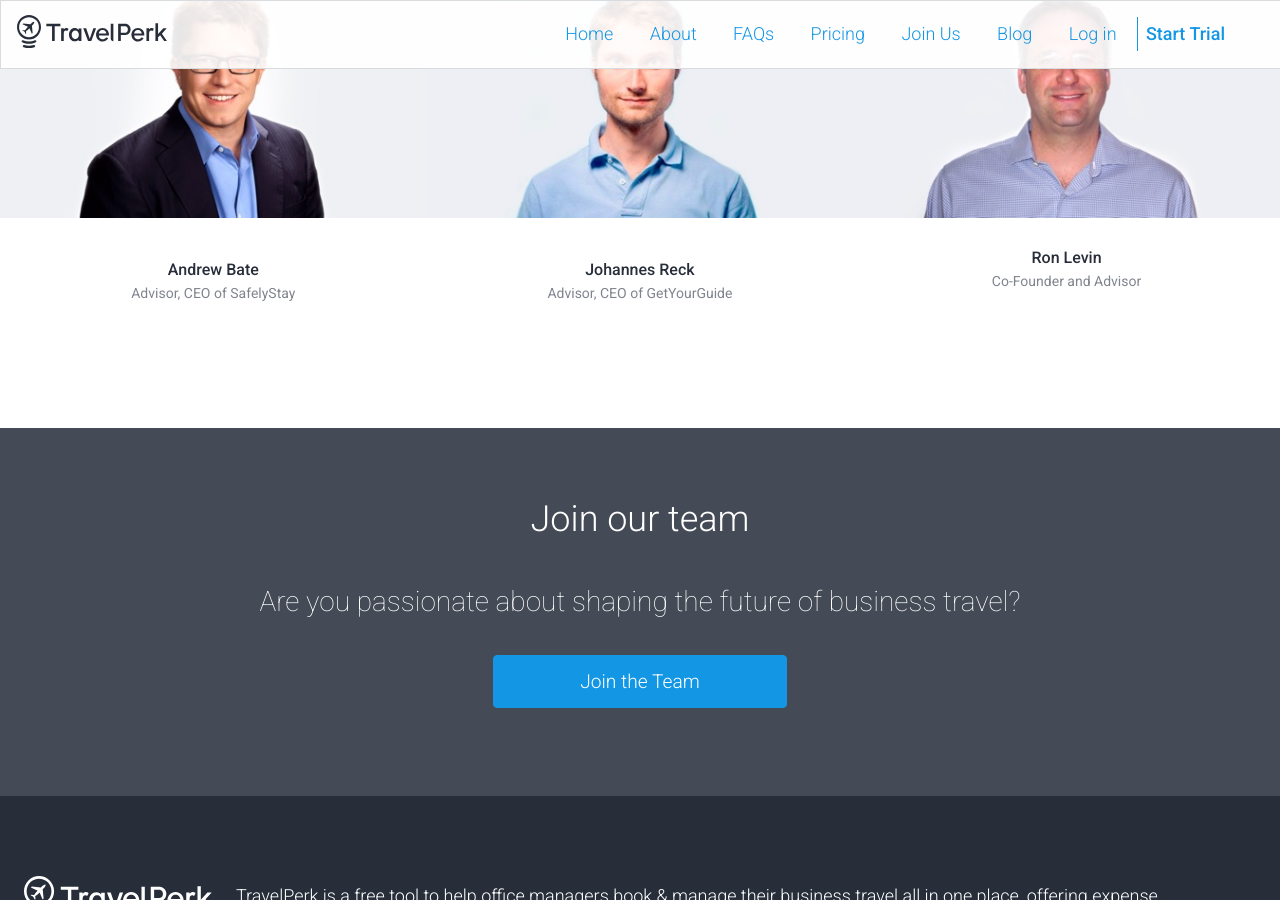
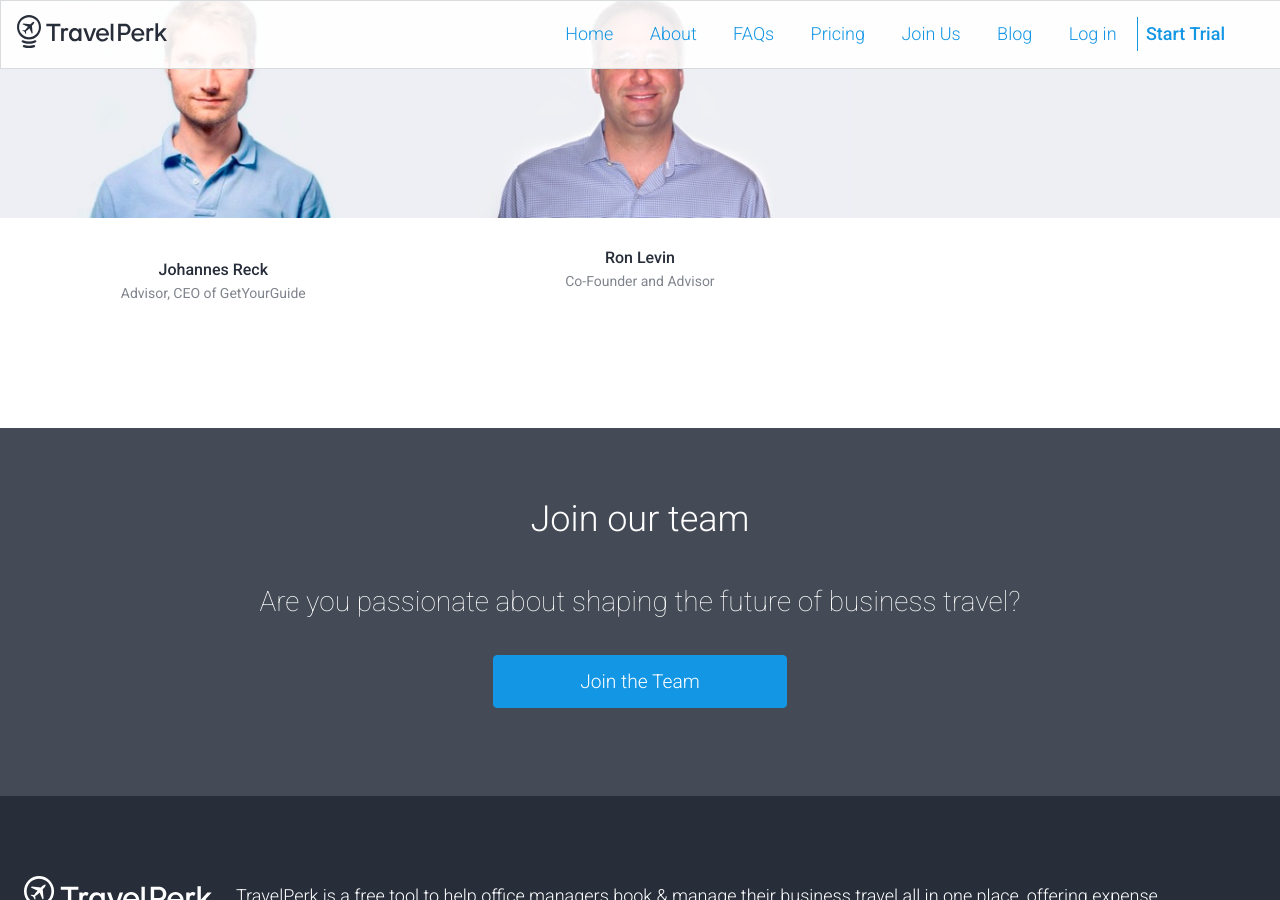
Before and after one commit to northswiss/jekyll-boilerplate, a Jekyll site: the page built from pages/about-travelperk.html, in a window 1280 px wide and 900 px high, scrolled down 4252 px. Built offline with Jekyll 4.4.1, drawn with Linux system fonts in a browser that asks for light colours; nearby versions of some CDN libraries.

Commit message:
fix(team): Add new team photos and update old ones - TK-3136 - Remove Andrew

```diff
--- a/_data/team.yml
+++ b/_data/team.yml
@@ -87,10 +87,6 @@
     image:        giorgio-polvara.jpg
     linkedin:     https://es.linkedin.com/in/polvara/es
 advisors:
-  - name:         Andrew Bate
-    role:         Advisor, CEO of SafelyStay
-    image:        andrew-bate.jpg
-    linkedin:     https://www.linkedin.com/in/aebate
   - name:         Johannes Reck
     role:         Advisor, CEO of GetYourGuide
     image:        johannes-reck.jpg
```
